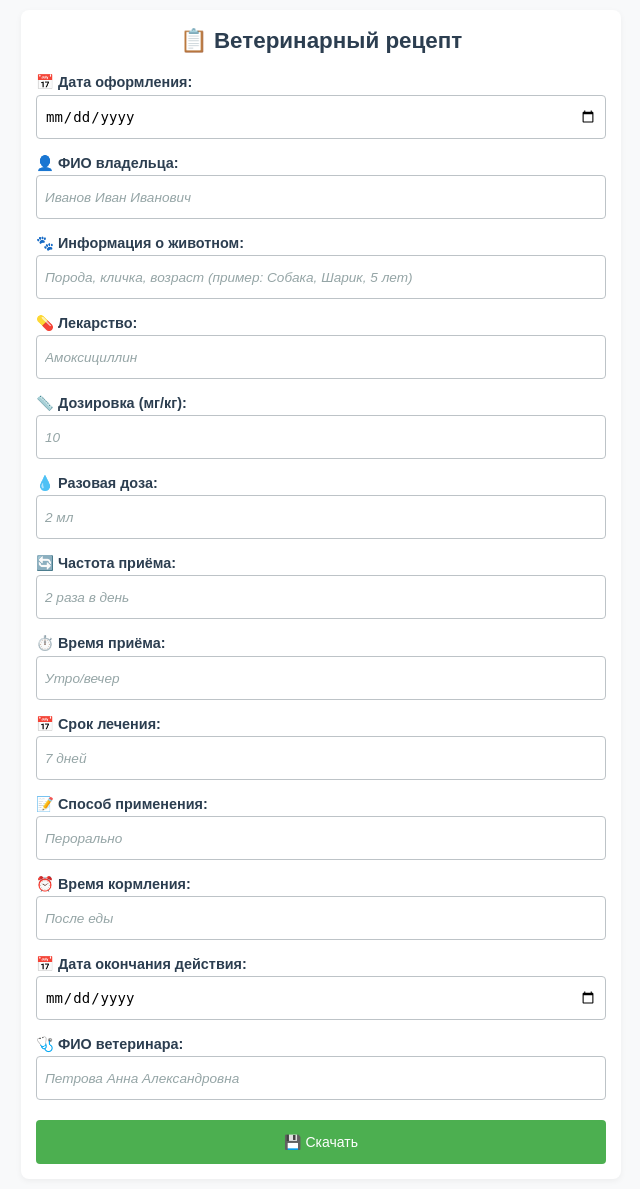
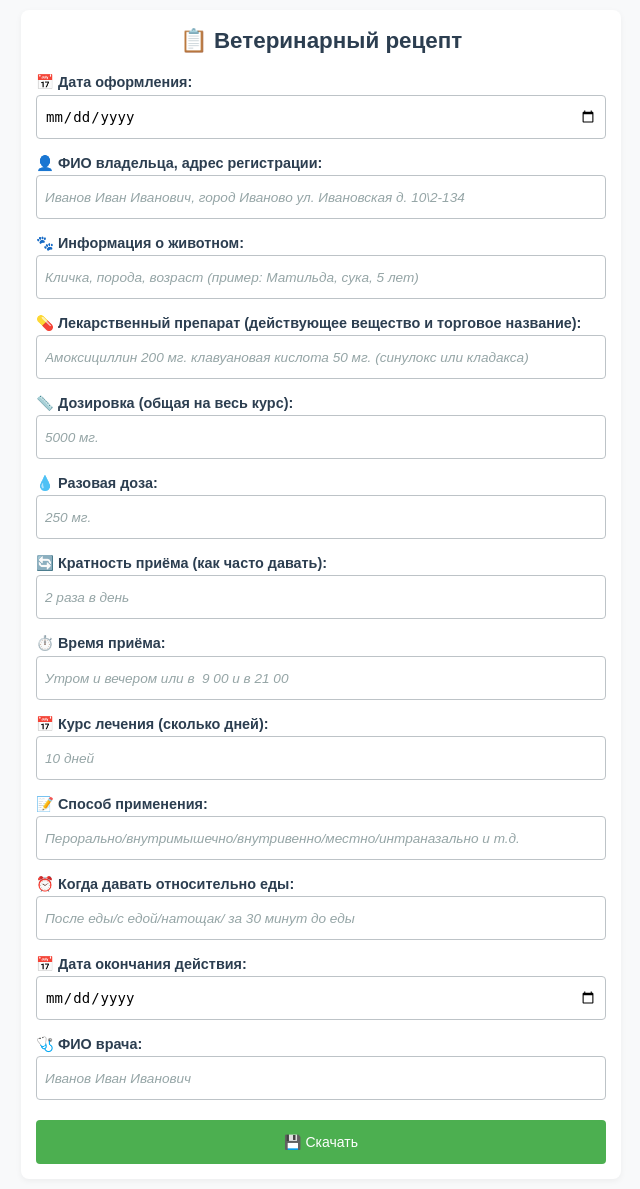
Before and after one commit to aibolitigr/VetReceptSite, a Flask app: page / in a window 1280 px wide. Shown: the whole page, without its empty margins (319-959 px from the left). Run offline with Flask 3, Linux system fonts and the light colour scheme.

Commit message:
Внесены коррективы в форму заполнения

```diff
--- a/templates/form.html
+++ b/templates/form.html
@@ -190,34 +190,34 @@
             <input type="date" name="date" required
                    value="{{ form_data.date if form_data else '' }}">
 
-            <label>👤 ФИО владельца:</label>
+            <label>👤 ФИО владельца, адрес регистрации:</label>
             <input type="text" name="owner_name"
                    value="{{ form_data.owner_name if form_data else '' }}"
-                   placeholder="Иванов Иван Иванович" required
+                   placeholder="Иванов Иван Иванович, город Иваново ул. Ивановская д. 10\2-134" required
                    autocapitalize="words">
 
             <label>🐾 Информация о животном:</label>
             <input type="text" name="pet_info"
                    value="{{ form_data.pet_info if form_data else '' }}"
-                   placeholder="Порода, кличка, возраст (пример: Собака, Шарик, 5 лет)" required>
+                   placeholder="Кличка, порода, возраст (пример: Матильда, сука, 5 лет)" required>
 
-            <label>💊 Лекарство:</label>
+            <label>💊 Лекарственный препарат (действующее вещество и торговое название):</label>
             <input type="text" name="medicine"
                    value="{{ form_data.medicine if form_data else '' }}"
-                   placeholder="Амоксициллин" required>
+                   placeholder="Амоксициллин 200 мг. клавуановая кислота 50 мг. (синулокс или кладакса)" required>
 
-            <label>📏 Дозировка (мг/кг):</label>
+            <label>📏 Дозировка (общая на весь курс):</label>
             <input type="text" name="dosage"
                    value="{{ form_data.dosage if form_data else '' }}"
-                   placeholder="10" required
+                   placeholder="5000 мг." required
                    inputmode="numeric">
 
             <label>💧 Разовая доза:</label>
             <input type="text" name="single_dose"
                    value="{{ form_data.single_dose if form_data else '' }}"
-                   placeholder="2 мл" required>
+                   placeholder="250 мг." required>
 
-            <label>🔄 Частота приёма:</label>
+            <label>🔄 Кратность приёма (как часто давать):</label>
             <input type="text" name="frequency"
                    value="{{ form_data.frequency if form_data else '' }}"
                    placeholder="2 раза в день" required>
@@ -225,31 +225,31 @@
             <label>⏱️ Время приёма:</label>
             <input type="text" name="time_of_day"
                    value="{{ form_data.time_of_day if form_data else '' }}"
-                   placeholder="Утро/вечер" required>
+                   placeholder="Утром и вечером или в  9 00 и в 21 00" required>
 
-            <label>📅 Срок лечения:</label>
+            <label>📅 Курс лечения (сколько дней):</label>
             <input type="text" name="duration"
                    value="{{ form_data.duration if form_data else '' }}"
-                   placeholder="7 дней" required>
+                   placeholder="10 дней" required>
 
             <label>📝 Способ применения:</label>
             <input type="text" name="method"
                    value="{{ form_data.method if form_data else '' }}"
-                   placeholder="Перорально" required>
+                   placeholder="Перорально/внутримышечно/внутривенно/местно/интраназально и т.д." required>
 
-            <label>⏰ Время кормления:</label>
+            <label>⏰ Когда давать относительно еды:</label>
             <input type="text" name="feeding_time"
                    value="{{ form_data.feeding_time if form_data else '' }}"
-                   placeholder="После еды" required>
+                   placeholder="После еды/с едой/натощак/ за 30 минут до еды " required>
 
             <label>📅 Дата окончания действия:</label>
             <input type="date" name="expiry_date"
                    value="{{ form_data.expiry_date if form_data else '' }}" required>
 
-            <label>🩺 ФИО ветеринара:</label>
+            <label>🩺 ФИО врача:</label>
             <input type="text" name="vet_name"
                    value="{{ form_data.vet_name if form_data else '' }}"
-                   placeholder="Петрова Анна Александровна" required
+                   placeholder="Иванов Иван Иванович" required
                    autocapitalize="words">
 
             <button type="submit">💾 Скачать</button>
```
